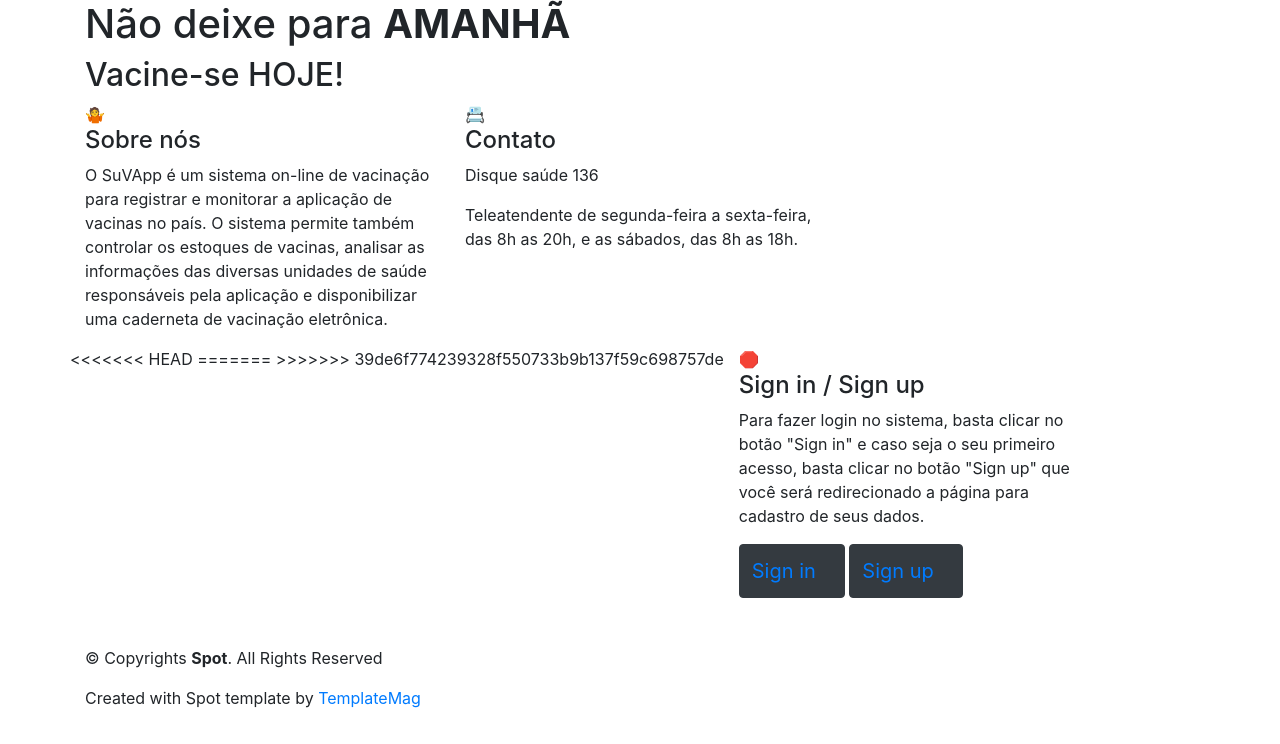
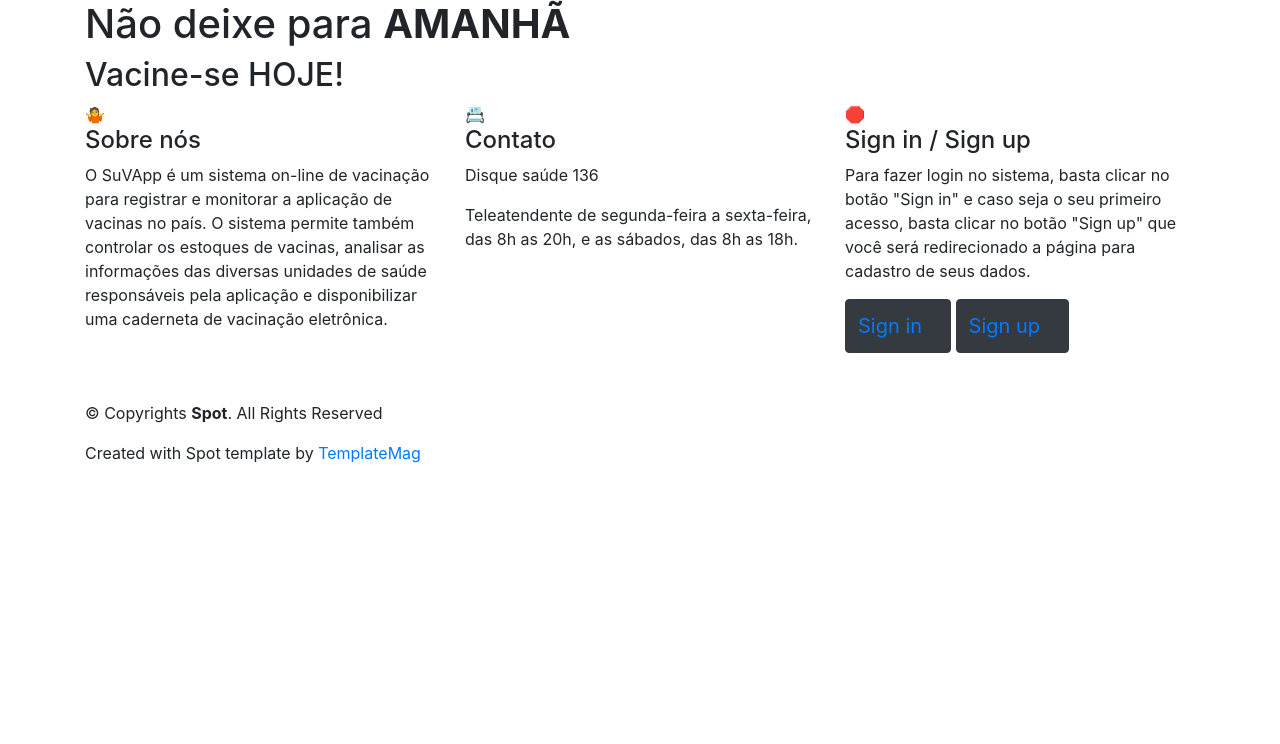
Before and after one commit to anleaes/2021-1-N2-dev01, a Django app: page / in a window 1280 px wide. Shown: the part 56-800 px from the top of the page. Run offline with Django 3.2, Linux system fonts and the light colour scheme; some libraries are stand-ins or nearby versions.

Commit message:
updating code

```diff
--- a/SuV_App/templates/base.html
+++ b/SuV_App/templates/base.html
@@ -23,8 +23,6 @@
 </head>
 
 <body>
-    <!-- MUDANÇAS FEITAS HOJE 07/06/2021 -->
-
     <!-- INICIO: Bloco do Bootstrap a ser incluido -->
     <nav class="navbar navbar-expand-lg navbar-fixed-top bg-dark">
         <div class="container">
@@ -116,10 +114,7 @@
                 Teleatendente de segunda-feira a sexta-feira, das 8h as 20h, e as sábados, das 8h as 18h.</p>
             </div>
             <!-- col-lg-4 -->
-<<<<<<< HEAD
-=======
             <!-- esse if faz sumir o botão de login após logar -->
->>>>>>> 39de6f774239328f550733b9b137f59c698757de
             {% if user.is_authenticated %}
             {% else %}
             <div class="col-lg-4">
--- a/SuV_App/templates/index.html
+++ b/SuV_App/templates/index.html
@@ -23,8 +23,6 @@
 </head>
 
 <body>
-    <!-- MUDANÇAS FEITAS HOJE 07/06/2021 -->
-
     <!-- INICIO: Bloco do Bootstrap a ser incluido -->
     <nav class="navbar navbar-expand-lg navbar-fixed-top bg-dark">
         <div class="container">
```
